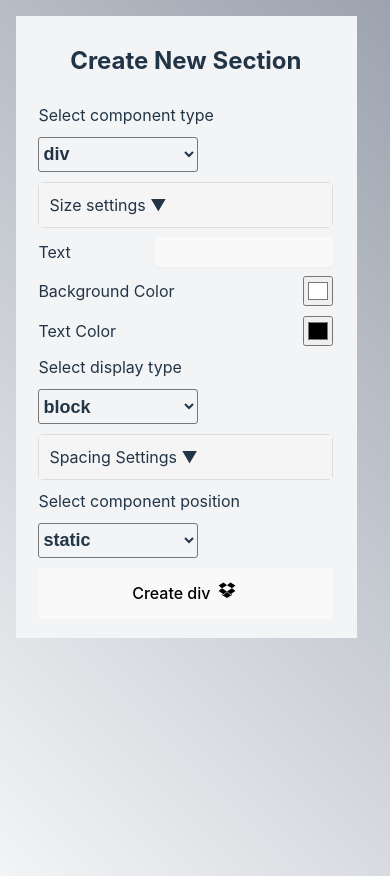
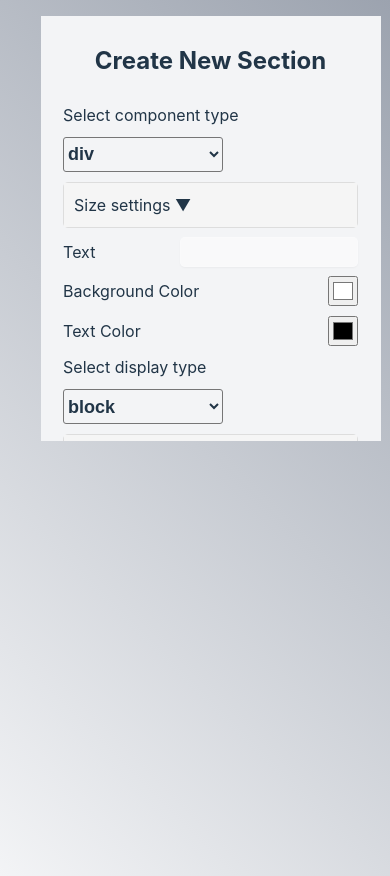
Before and after one commit to remind1990/oliver-test, a React (Vite) app: page /dashboard in a window 390 px wide. Shown: the top 876 px of the page. Built offline with nearby package versions, Linux system fonts and the light colour scheme.

Commit message:
mobile screen fix

```diff
--- a/src/features/ui/Modal.jsx
+++ b/src/features/ui/Modal.jsx
@@ -17,7 +17,9 @@ const StyledModal = styled.div`
   padding: 0.5rem;
   height: fit-content;
   @media (max-width: 767px) {
-    grid-row: 1/ 1;
+    overflow: auto;
+    overflow-y: auto;
+    flex-basis: 50%;
   }
 `;
 
--- a/src/features/ui/Result.jsx
+++ b/src/features/ui/Result.jsx
@@ -9,7 +9,9 @@ const StyledResult = styled.section`
   margin: 0 auto;
   @media (max-width: 767px) {
     width: 100%;
-    grid-row: 2;
+    overflow: auto;
+    overflow-y: auto;
+    flex-basis: 50%;
   }
 `;
 
--- a/src/features/ui/SideBar.jsx
+++ b/src/features/ui/SideBar.jsx
@@ -13,7 +13,9 @@ const StyledSidebar = styled.aside`
   gap: 1rem;
   height: fit-content;
   @media (max-width: 767px) {
-    grid-row: 1/ 1;
+    overflow: auto;
+    overflow-y: auto;
+    flex-basis: 50%;
   }
 `;
 
--- a/src/pages/AppLayout.jsx
+++ b/src/pages/AppLayout.jsx
@@ -8,13 +8,20 @@ const StyledAppLayout = styled.div`
   margin: 0 auto;
   overflow-y: auto;
 `;
+const Main = styled.div`
+  @media (max-width: 767px) {
+    display: flex;
+    justify-content: center;
+    align-items: center;
+  }
+`;
 
 export default function AppLayout() {
   return (
     <StyledAppLayout>
-      <main>
+      <Main>
         <Outlet />
-      </main>
+      </Main>
     </StyledAppLayout>
   );
 }
--- a/src/pages/Dashboard.jsx
+++ b/src/pages/Dashboard.jsx
@@ -8,9 +8,13 @@ const StyledDashboard = styled.div`
   grid-template-rows: auto 1fr;
   height: 100vh;
   @media (max-width: 767px) {
-    grid-template-columns: 1fr 1fr;
-    grid-template-rows: 1fr 1fr;
-    gap: 1rem;
+    display: flex;
+    flex-direction: column;
+    justify-content: center;
+    align-items: center;
+    box-sizing: border-box;
+    gap: 2rem;
+    overflow-y: scroll;
   }
 `;
 
--- a/src/pages/EditPanel.jsx
+++ b/src/pages/EditPanel.jsx
@@ -16,15 +16,21 @@ const StyledDiv = styled.div`
   grid-template-rows: auto 1fr;
   background-color: var(--color-indigo-100);
   @media (max-width: 767px) {
-    grid-template-columns: 1fr 1fr;
-    grid-template-rows: 1fr 1fr;
-    gap: 1rem;
+    display: flex;
+    flex-direction: column;
+    justify-content: center;
+    align-items: center;
+    box-sizing: border-box;
+    gap: 2rem;
+    overflow-y: scroll;
   }
 `;
 const DisplayComonentPanel = styled.div`
   grid-row: 1;
   @media (max-width: 767px) {
-    grid-row: 2;
+    overflow: auto;
+    overflow-y: auto;
+    flex-basis: 50%;
   }
 `;
 const EditPanel = () => {
```
